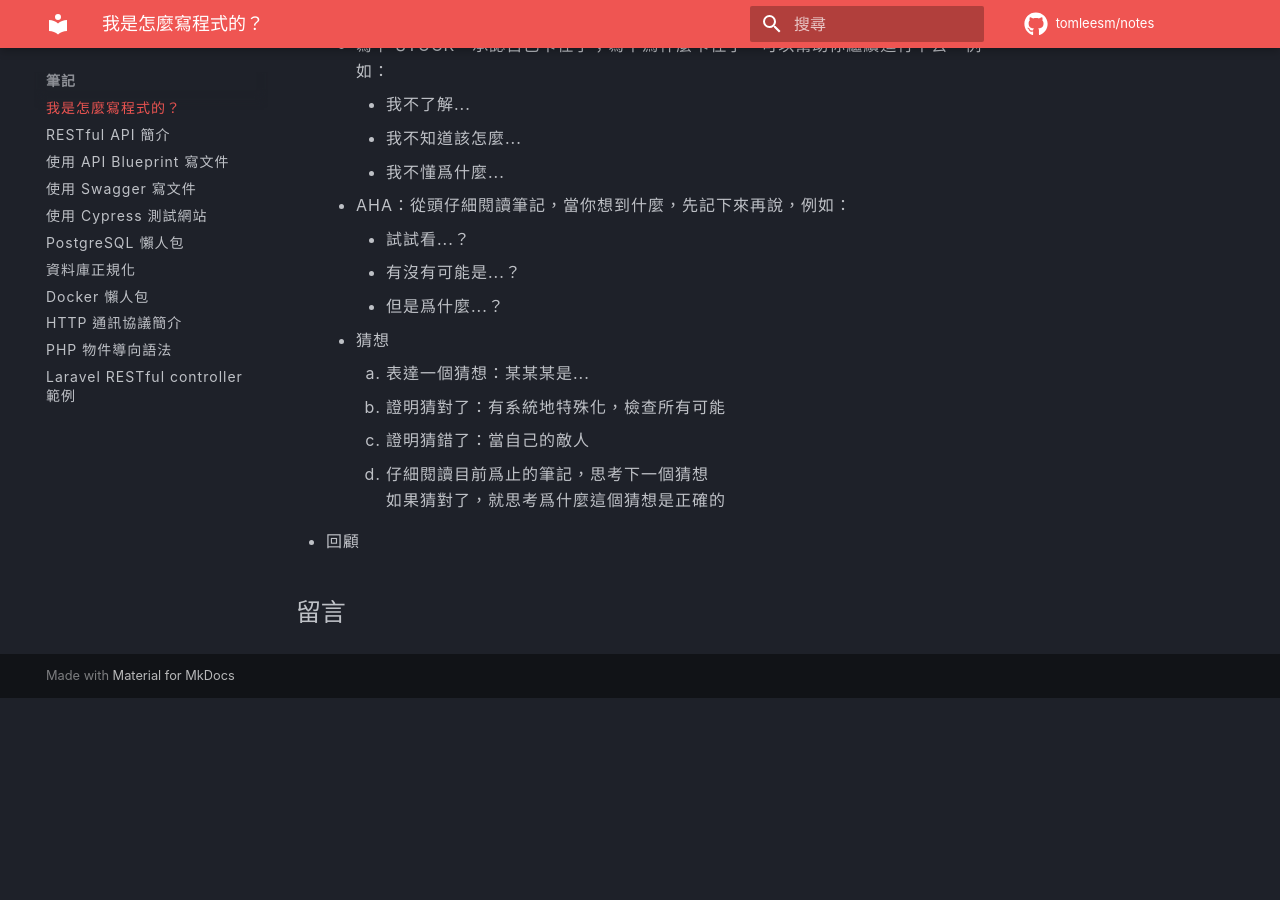
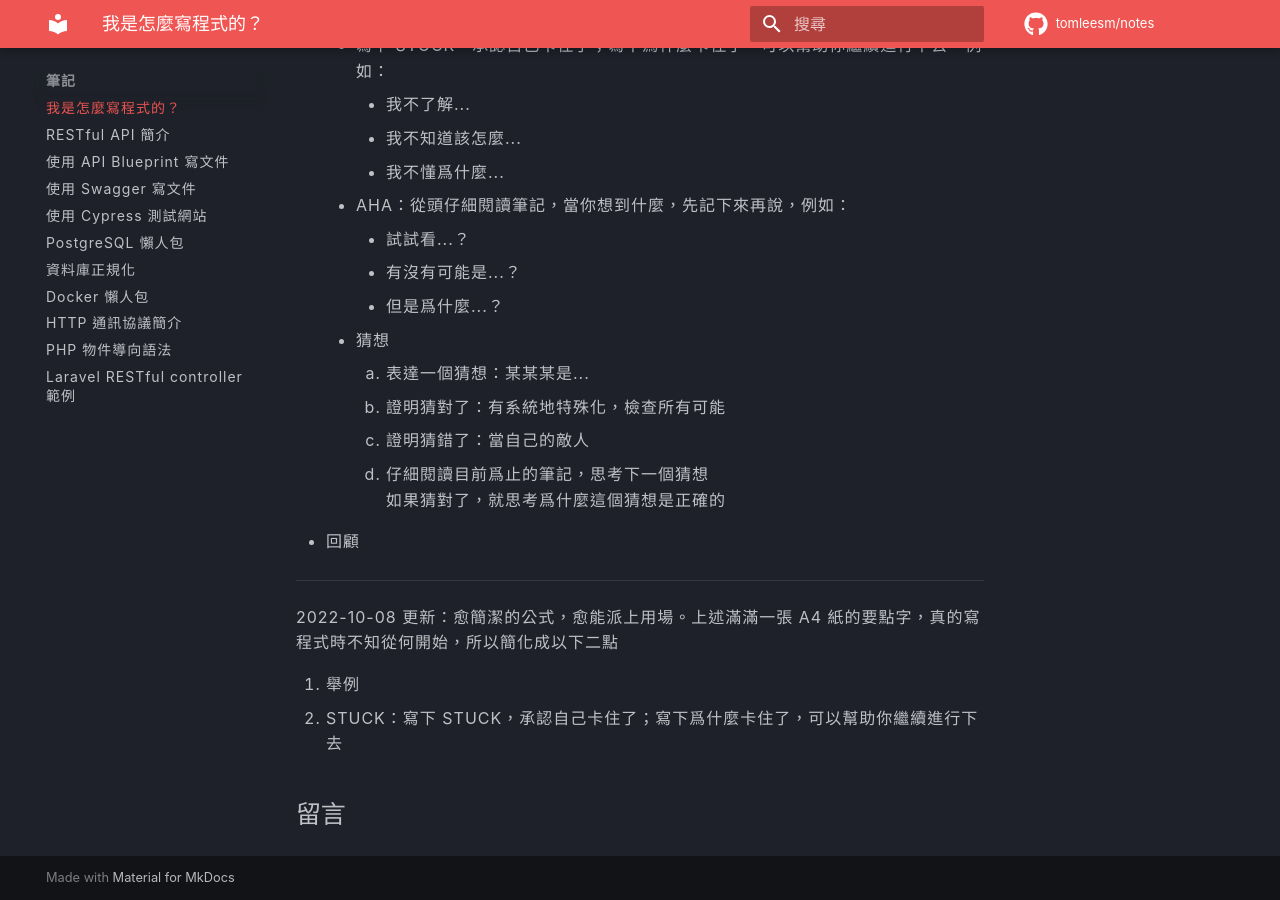
Before and after one commit to tomleesm/notes, an MkDocs documentation site: the page built from docs/how-do-i-program.md, in a window 1280 px wide and 900 px high, scrolled down 807 px. Built offline with MkDocs 1.6.1 and Material for MkDocs 9.7.7, drawn with Linux system fonts in a browser that asks for light colours; comment, search, counter and statistics services are not loaded; before the commit the page ends 1505 px from its top, so only the background shows below that.

Commit message:
「我是怎麼寫程式的？」簡化成二點

```diff
--- a/docs/how-do-i-program.md
+++ b/docs/how-do-i-program.md
@@ -33,3 +33,10 @@
         4. 仔細閱讀目前爲止的筆記，思考下一個猜想
            如果猜對了，就思考爲什麼這個猜想是正確的
 - 回顧
+
+--------------------
+
+2022-10-08 更新：愈簡潔的公式，愈能派上用場。上述滿滿一張 A4 紙的要點字，真的寫程式時不知從何開始，所以簡化成以下二點
+
+1. 舉例
+2. STUCK：寫下 STUCK，承認自己卡住了；寫下爲什麼卡住了，可以幫助你繼續進行下去
```
